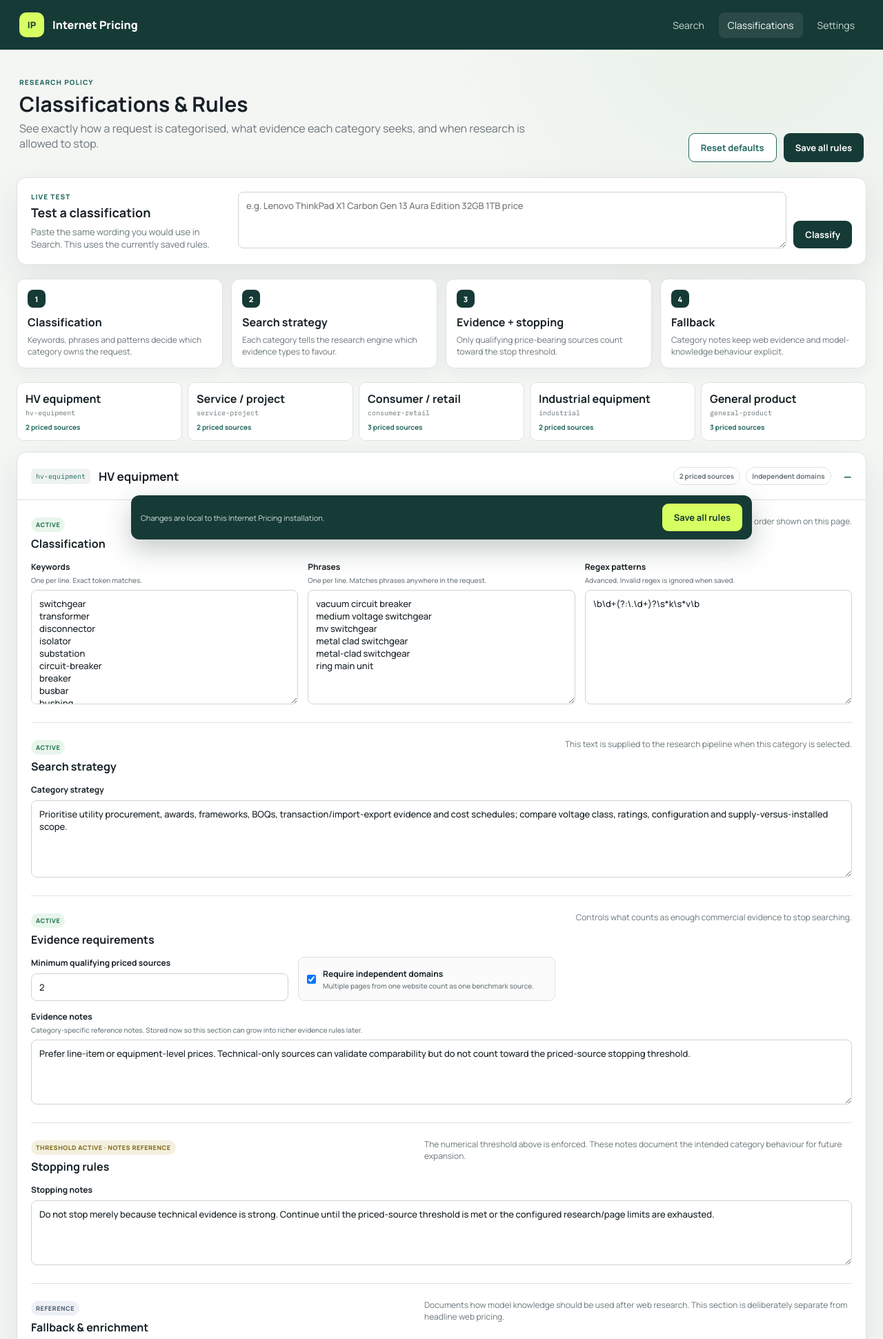
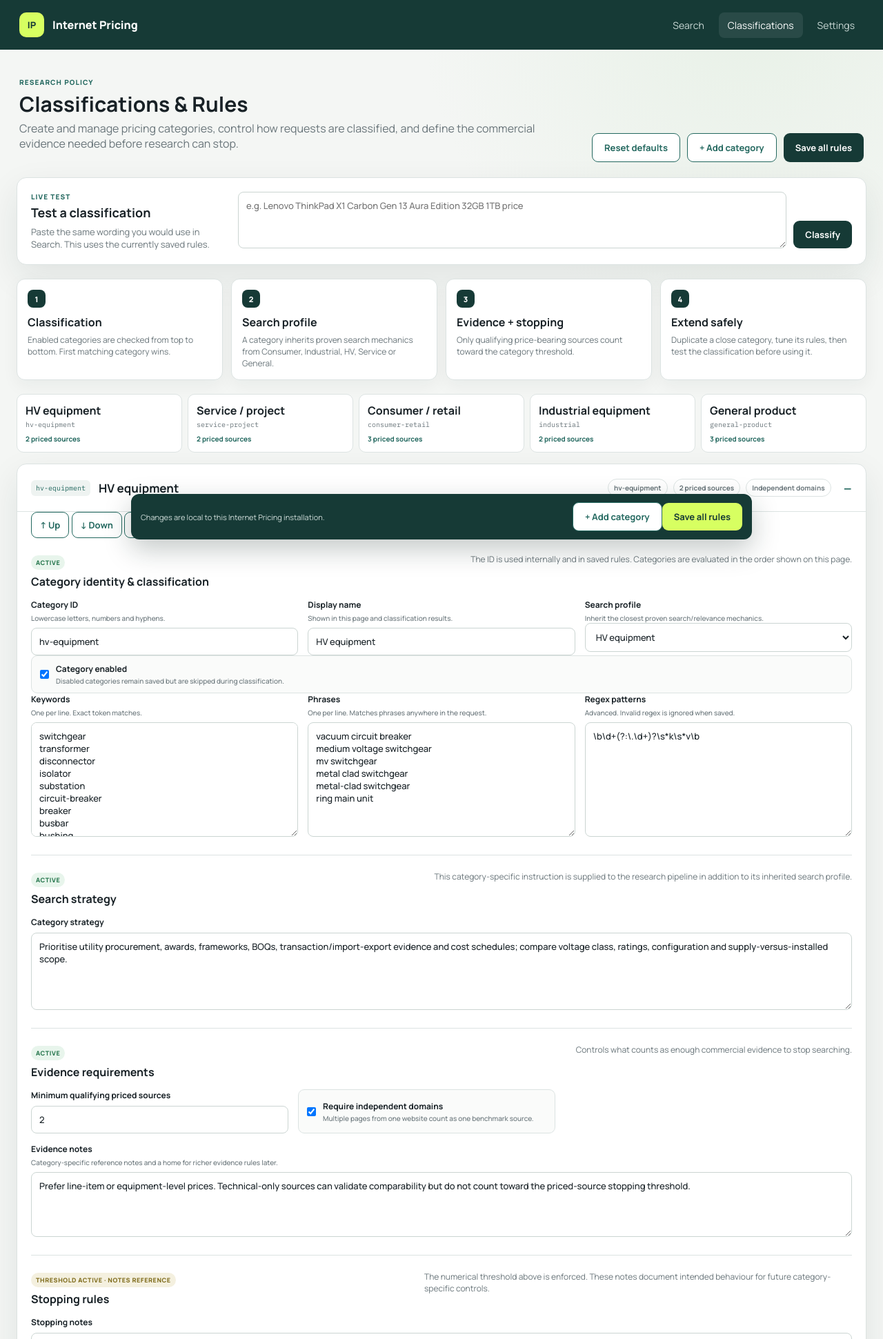
Before and after one commit to zageabb/Internet_pricing, a Flask app: page /classifications in a window 1280 px wide. Shown: the top 1941 px of the page at 69% size. Run offline with Flask 3, Linux system fonts and the light colour scheme; some libraries are stand-ins or nearby versions.

Commit message:
Add category management controls to rules page

```diff
--- a/templates/classifications.html
+++ b/templates/classifications.html
@@ -21,10 +21,11 @@
       <div>
         <span class="eyebrow">Research policy</span>
         <h1>Classifications & Rules</h1>
-        <p>See exactly how a request is categorised, what evidence each category seeks, and when research is allowed to stop.</p>
+        <p>Create and manage pricing categories, control how requests are classified, and define the commercial evidence needed before research can stop.</p>
       </div>
       <div class="heading-actions">
         <button class="btn outline" id="reset-rules" type="button">Reset defaults</button>
+        <button class="btn outline" id="add-category" type="button">+ Add category</button>
         <button class="btn primary" id="save-rules" type="button">Save all rules</button>
       </div>
     </header>
@@ -43,44 +44,58 @@
     </section>
 
     <section class="policy-guide">
-      <div class="guide-card"><span class="step">1</span><strong>Classification</strong><p>Keywords, phrases and patterns decide which category owns the request.</p></div>
-      <div class="guide-card"><span class="step">2</span><strong>Search strategy</strong><p>Each category tells the research engine which evidence types to favour.</p></div>
-      <div class="guide-card"><span class="step">3</span><strong>Evidence + stopping</strong><p>Only qualifying price-bearing sources count toward the stop threshold.</p></div>
-      <div class="guide-card"><span class="step">4</span><strong>Fallback</strong><p>Category notes keep web evidence and model-knowledge behaviour explicit.</p></div>
+      <div class="guide-card"><span class="step">1</span><strong>Classification</strong><p>Enabled categories are checked from top to bottom. First matching category wins.</p></div>
+      <div class="guide-card"><span class="step">2</span><strong>Search profile</strong><p>A category inherits proven search mechanics from Consumer, Industrial, HV, Service or General.</p></div>
+      <div class="guide-card"><span class="step">3</span><strong>Evidence + stopping</strong><p>Only qualifying price-bearing sources count toward the category threshold.</p></div>
+      <div class="guide-card"><span class="step">4</span><strong>Extend safely</strong><p>Duplicate a close category, tune its rules, then test the classification before using it.</p></div>
     </section>
 
-    <div class="category-index">
+    <div class="category-index" id="category-index">
       {% for category in category_order %}
       {% set rule = rules.categories[category] %}
-      <a href="#category-{{ category }}"><strong>{{ rule.label }}</strong><span>{{ category }}</span><em>{{ rule.min_priced_sources }} priced source{% if rule.min_priced_sources != 1 %}s{% endif %}</em></a>
+      <a href="#category-{{ category }}" data-index-category="{{ category }}"><strong>{{ rule.label }}</strong><span>{{ category }}</span><em>{% if not rule.enabled %}Disabled · {% endif %}{{ rule.min_priced_sources }} priced source{% if rule.min_priced_sources != 1 %}s{% endif %}</em></a>
       {% endfor %}
     </div>
 
     <form id="classification-form">
+      <div id="category-list">
       {% for category in category_order %}
       {% set rule = rules.categories[category] %}
-      <details class="category-card" id="category-{{ category }}" data-category="{{ category }}" {% if loop.first %}open{% endif %}>
+      <details class="category-card{% if not rule.enabled %} disabled-category{% endif %}" id="category-{{ category }}" data-category="{{ category }}" data-protected="{{ 'true' if category == 'general-product' else 'false' }}" {% if loop.first %}open{% endif %}>
         <summary>
-          <div class="category-title"><span class="category-key">{{ category }}</span><strong>{{ rule.label }}</strong></div>
-          <div class="category-summary"><span>{{ rule.min_priced_sources }} priced source{% if rule.min_priced_sources != 1 %}s{% endif %}</span><span>{% if rule.require_independent_domains %}Independent domains{% else %}Duplicate domains allowed{% endif %}</span></div>
+          <div class="category-title"><span class="category-key">{{ category }}</span><strong data-display-label>{{ rule.label }}</strong>{% if not rule.enabled %}<span class="disabled-pill">Disabled</span>{% endif %}</div>
+          <div class="category-summary"><span data-summary-profile>{{ rule.search_profile }}</span><span data-summary-price>{{ rule.min_priced_sources }} priced source{% if rule.min_priced_sources != 1 %}s{% endif %}</span><span>{% if rule.require_independent_domains %}Independent domains{% else %}Duplicate domains allowed{% endif %}</span></div>
         </summary>
 
         <div class="category-body">
+          <div class="category-toolbar">
+            <button class="btn outline small move-up" type="button">↑ Up</button>
+            <button class="btn outline small move-down" type="button">↓ Down</button>
+            <button class="btn outline small duplicate-category" type="button">Duplicate</button>
+            {% if category != 'general-product' %}<button class="btn danger small delete-category" type="button">Delete</button>{% endif %}
+          </div>
+
           <section class="rule-section active-section">
-            <div class="section-heading"><div><span class="status-pill active">Active</span><h3>Classification</h3></div><p>Rules used before research starts. Categories are evaluated in the order shown on this page.</p></div>
+            <div class="section-heading"><div><span class="status-pill active">Active</span><h3>Category identity & classification</h3></div><p>The ID is used internally and in saved rules. Categories are evaluated in the order shown on this page.</p></div>
+            <div class="rule-grid three identity-grid">
+              <label>Category ID <small>Lowercase letters, numbers and hyphens.</small><input data-field="id" value="{{ category }}" {% if category == 'general-product' %}readonly{% endif %}></label>
+              <label>Display name <small>Shown in this page and classification results.</small><input data-field="label" value="{{ rule.label }}"></label>
+              <label>Search profile <small>Inherit the closest proven search/relevance mechanics.</small><select data-field="search_profile" {% if category == 'general-product' %}disabled{% endif %}><option value="general-product" {% if rule.search_profile == 'general-product' %}selected{% endif %}>General product</option><option value="consumer-retail" {% if rule.search_profile == 'consumer-retail' %}selected{% endif %}>Consumer / retail</option><option value="industrial" {% if rule.search_profile == 'industrial' %}selected{% endif %}>Industrial equipment</option><option value="service-project" {% if rule.search_profile == 'service-project' %}selected{% endif %}>Service / project</option><option value="hv-equipment" {% if rule.search_profile == 'hv-equipment' %}selected{% endif %}>HV equipment</option></select></label>
+            </div>
             {% if category != 'general-product' %}
+            <label class="checkbox-card enabled-card"><input data-field="enabled" type="checkbox" {% if rule.enabled %}checked{% endif %}><span><strong>Category enabled</strong><small>Disabled categories remain saved but are skipped during classification.</small></span></label>
             <div class="rule-grid three">
               <label>Keywords <small>One per line. Exact token matches.</small><textarea data-field="keywords" rows="8">{{ rule.keywords|join('\n') }}</textarea></label>
               <label>Phrases <small>One per line. Matches phrases anywhere in the request.</small><textarea data-field="phrases" rows="8">{{ rule.phrases|join('\n') }}</textarea></label>
               <label>Regex patterns <small>Advanced. Invalid regex is ignored when saved.</small><textarea data-field="patterns" rows="8">{{ rule.patterns|join('\n') }}</textarea></label>
             </div>
             {% else %}
-            <div class="catchall-note"><strong>Catch-all category</strong><p>General product has no matching keywords. It is selected only when no specialist category above matches.</p></div>
+            <div class="catchall-note"><strong>Protected catch-all category</strong><p>General product cannot be deleted or disabled. It is selected only when no enabled specialist category matches.</p></div>
             {% endif %}
           </section>
 
           <section class="rule-section active-section">
-            <div class="section-heading"><div><span class="status-pill active">Active</span><h3>Search strategy</h3></div><p>This text is supplied to the research pipeline when this category is selected.</p></div>
+            <div class="section-heading"><div><span class="status-pill active">Active</span><h3>Search strategy</h3></div><p>This category-specific instruction is supplied to the research pipeline in addition to its inherited search profile.</p></div>
             <label>Category strategy<textarea data-field="strategy" rows="5">{{ rule.strategy }}</textarea></label>
           </section>
 
@@ -90,16 +105,16 @@
               <label>Minimum qualifying priced sources<input data-field="min_priced_sources" type="number" min="1" max="10" value="{{ rule.min_priced_sources }}"></label>
               <label class="checkbox-card"><input data-field="require_independent_domains" type="checkbox" {% if rule.require_independent_domains %}checked{% endif %}><span><strong>Require independent domains</strong><small>Multiple pages from one website count as one benchmark source.</small></span></label>
             </div>
-            <label>Evidence notes <small>Category-specific reference notes. Stored now so this section can grow into richer evidence rules later.</small><textarea data-field="evidence_notes" rows="4">{{ rule.evidence_notes }}</textarea></label>
+            <label>Evidence notes <small>Category-specific reference notes and a home for richer evidence rules later.</small><textarea data-field="evidence_notes" rows="4">{{ rule.evidence_notes }}</textarea></label>
           </section>
 
           <section class="rule-section">
-            <div class="section-heading"><div><span class="status-pill mixed">Threshold active · notes reference</span><h3>Stopping rules</h3></div><p>The numerical threshold above is enforced. These notes document the intended category behaviour for future expansion.</p></div>
+            <div class="section-heading"><div><span class="status-pill mixed">Threshold active · notes reference</span><h3>Stopping rules</h3></div><p>The numerical threshold above is enforced. These notes document intended behaviour for future category-specific controls.</p></div>
             <label>Stopping notes<textarea data-field="stopping_notes" rows="4">{{ rule.stopping_notes }}</textarea></label>
           </section>
 
           <section class="rule-section">
-            <div class="section-heading"><div><span class="status-pill reference">Reference</span><h3>Fallback & enrichment</h3></div><p>Documents how model knowledge should be used after web research. This section is deliberately separate from headline web pricing.</p></div>
+            <div class="section-heading"><div><span class="status-pill reference">Reference</span><h3>Fallback & enrichment</h3></div><p>Documents how model knowledge should be used after web research.</p></div>
             <label>Fallback notes<textarea data-field="fallback_notes" rows="4">{{ rule.fallback_notes }}</textarea></label>
           </section>
 
@@ -110,9 +125,10 @@
         </div>
       </details>
       {% endfor %}
+      </div>
     </form>
 
-    <div class="sticky-save"><span id="classification-status">Changes are local to this Internet Pricing installation.</span><button class="btn primary" id="save-rules-bottom" type="button">Save all rules</button></div>
+    <div class="sticky-save"><span id="classification-status">Changes are local to this Internet Pricing installation.</span><div class="sticky-actions"><button class="btn outline" id="add-category-bottom" type="button">+ Add category</button><button class="btn primary" id="save-rules-bottom" type="button">Save all rules</button></div></div>
   </main>
 </div>
 <script src="{{ url_for('static', filename='classification.js') }}"></script>
```
